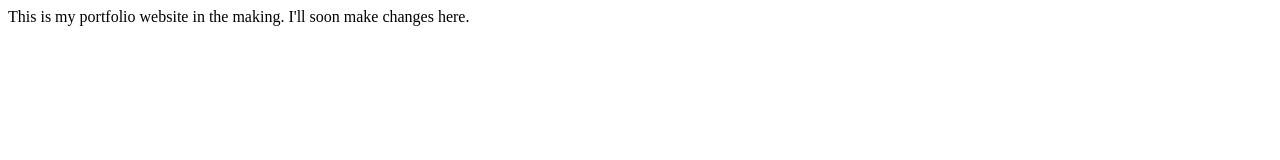
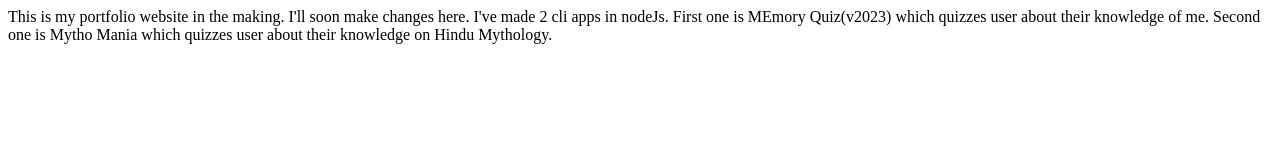
Before and after one commit to ShiviPro/my-portfolio-latest, a plain HTML site: page index.html in a window 1280 px wide. Drawn offline with Linux system fonts and the light colour scheme.

Commit message:
feat: add project details

```diff
--- a/index.html
+++ b/index.html
@@ -7,5 +7,8 @@
   </head>
   <body>
     This is my portfolio website in the making. I'll soon make changes here.
+    I've made 2 cli apps in nodeJs. First one is MEmory Quiz(v2023) which
+    quizzes user about their knowledge of me. Second one is Mytho Mania which
+    quizzes user about their knowledge on Hindu Mythology.
   </body>
 </html>
```
